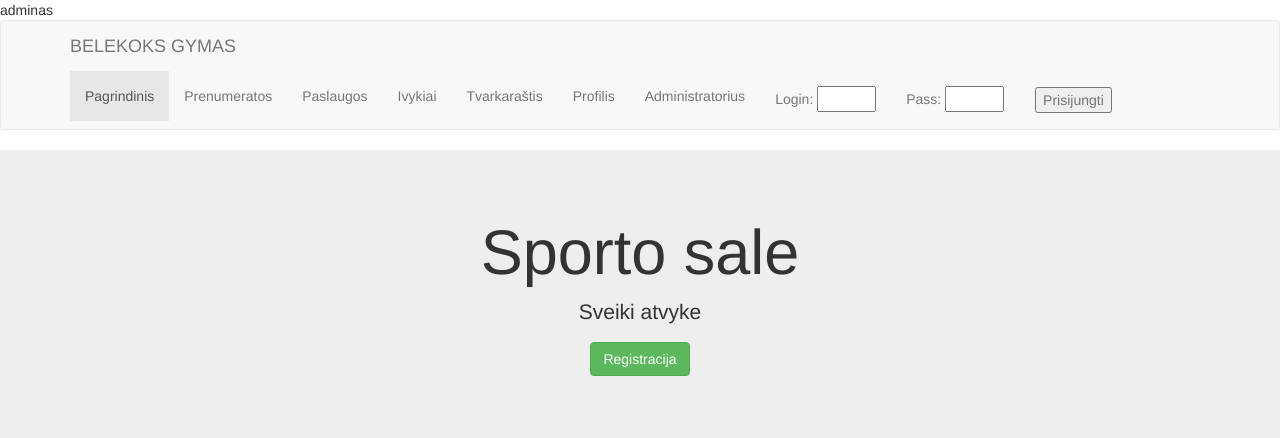
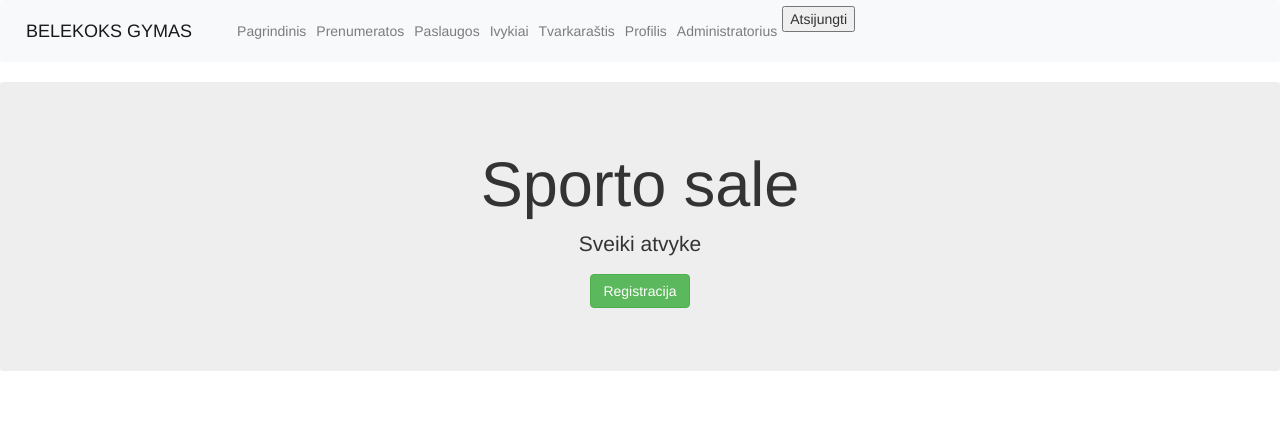
Before and after one commit to vynnix/ISP_PROJEKTAS, a PHP site: page /pagrindinis.php in a window 1280 px wide. Shown: the top 438 px of the page. Run offline with PHP 8.4, Linux system fonts and the light colour scheme; the visitor is signed in with stand-in values (Sample User, id 1).

Commit message:
sesija zeba rabotnaja

```diff
--- a/include/navbar.php
+++ b/include/navbar.php
@@ -1,3 +1,4 @@
+<?php session_start();?>
 <!DOCTYPE html>
 <html>
 <head>
@@ -19,7 +20,7 @@
   <div class="collapse navbar-collapse" id="navbarNav">
     <ul class="navbar-nav">
       <li class="nav-item">
-        <a class="nav-link" href="index.php">Pagrindinis</a>
+        <a class="nav-link" href="pagrindinis.php">Pagrindinis</a>
       </li>
       <li class="nav-item">
         <a class="nav-link"href="prenumeratos.php">Prenumeratos</a>
@@ -36,9 +37,32 @@
       <li class="nav-item">
         <a class="nav-link" href="profilis.php">Profilis</a>
       </li>
+      <?php
+      if(isset($_SESSION["role"])){
+      if ($_SESSION["role"] == "admin")
+      {
+        ?>
       <li class="nav-item">
         <a class="nav-link" href="administratorius.php">Administratorius</a>
       </li>
+
+      <?php }}
+      if (isset($_SESSION["role"])){
+      ?>
+      <form method="post">
+<input class="button-danger" type="submit" name="atsijungimas" value="Atsijungti" />
+</form>
+<?php
+if(isset($_POST['atsijungimas'])){
+    // remove all session variables
+    session_unset();
+
+    // destroy the session
+    session_destroy();
+
+    header("Location: pagrindinis.php");
+      }}
+?>
     </ul>
   </div>
 </nav>
--- a/pagrindinis.php
+++ b/pagrindinis.php
@@ -1,4 +1,5 @@
 <?php
+include('./include/navbar.php');
 
 ?>
 <!DOCTYPE html>
@@ -12,27 +13,10 @@
 <title>GYM</title>
 </head>
 <body>
-            <?php require_once('./include/session.php');?>
+
 <div class="container-fixed">
 
-      <div class="navbar navbar-default">
-        <div class="container">
-          <a class="navbar-brand" href="#">BELEKOKS GYMAS</a>
-          <ul class="nav navbar-nav">
-            <li class="active"><a href="#">Pagrindinis</a></li>
-            <li><a href="prenumeratos.php">Prenumeratos</a></li>
-            <li><a href="paslaugos.php">Paslaugos</a></li>
-            <li class="divider-vertical"></li>
-			<li><a href="ivykiai.php">Ivykiai</a></li>
-            <li><a href="tvarkarastis.php">Tvarkaraštis</a></li>
-            <li><a href="profilis.php">Profilis</a></li>
-			<li><a href="administratorius.php">Administratorius</a></li>
-			<li><a>Login: <input type="text" placeholder="" size=4</input></li></a>
-			<li><a>Pass: <input type="text" placeholder="" size=4</input></li></a>
-			<li><a href="pagrindinisPrisijunges.php" type="button2" class="btn"><button>Prisijungti</button></a></li>
-          </ul>
-        </div>
-      </div>
+
 
       <div class="jumbotron text-center">
         <h1>Sporto sale</h1>
```
